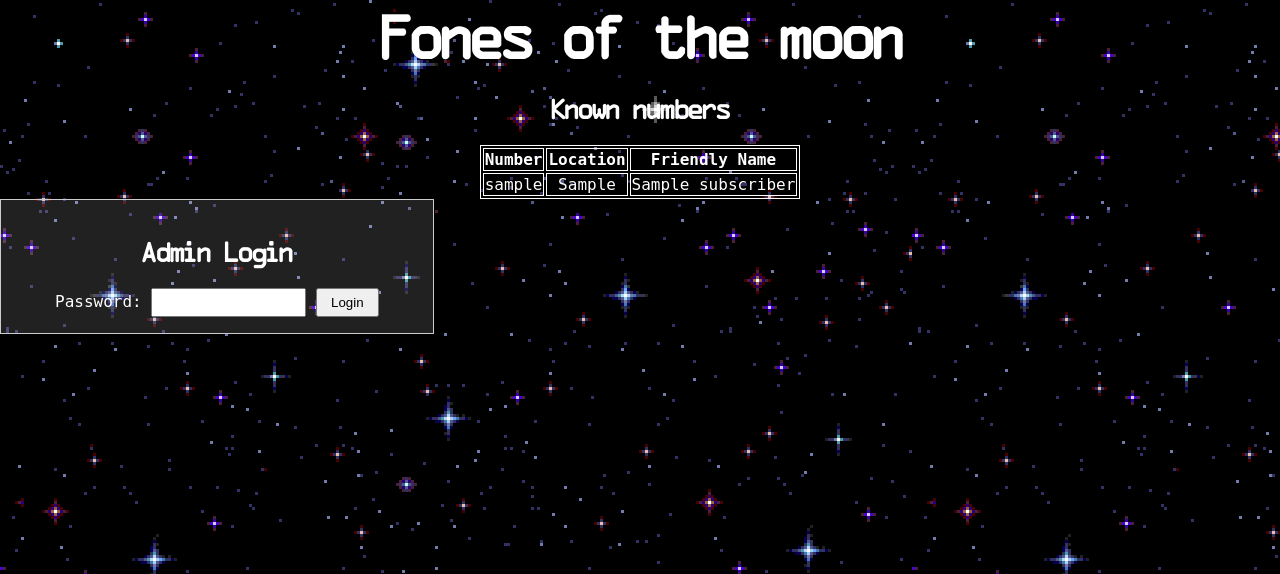
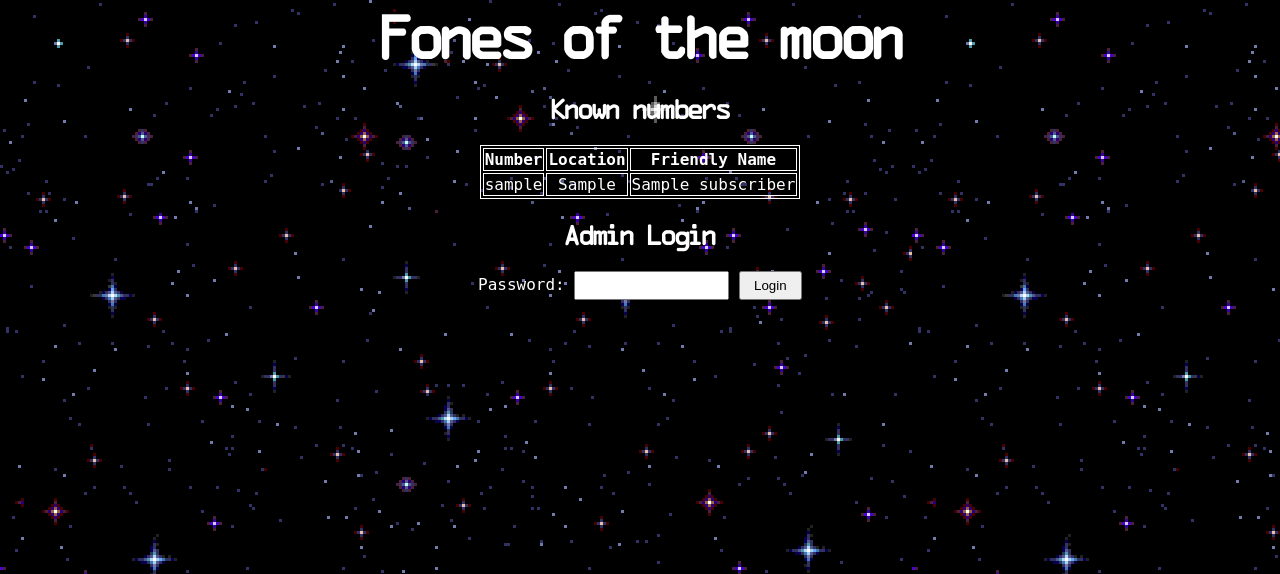
Before and after one commit to ReFil/fonesofthemoon, a PHP site: page / in a window 1280 px wide. Shown: the top 574 px of the page. Run offline with PHP 8.4, Linux system fonts and the light colour scheme; tables that the repository leaves empty or names only in its code hold one stand-in row (values such as "Sample post"); some libraries are stand-ins or nearby versions.

Commit message:
Update index.php

```diff
--- a/web/index.php
+++ b/web/index.php
@@ -96,8 +96,6 @@ $subscribers = $stmt->fetchAll(PDO::FETCH_ASSOC);
         .error { background: #f9f9f921; border: 1px solid #c00; padding: 0.8em; margin-bottom: 1em; }
         .danger { background: #f9f9f921; border-color: #c00; }
         .groups label { margin-right: 0.8em; font-size: 0.9em; }
-        .login-box { background: #f9f9f921; border: 1px solid #ccc; padding: 1em; margin-bottom: 1em; max-width: 400px; float: center; }
-        .logout { float: center; }
     </style>
 </head>
 <body>
@@ -162,18 +160,17 @@ $subscribers = $stmt->fetchAll(PDO::FETCH_ASSOC);
         </tr>
         <?php endforeach; ?>
     </table>
+    <p></p>
+
     <?php if (!$authenticated): ?>
-        <div class="login-box">
         <h2>Admin Login</h2>
         <form method="POST">
             <input type="hidden" name="login" value="1">
             <label>Password: <input type="password" name="admin_password" required></label>
             <button type="submit">Login</button>
         </form>
-        </div>
     <?php else: ?>
-        <p></p>
-        <a href="?logout=1" class="logout"><button>Logout</button></a>
+        <a href="?logout=1"><button>Logout</button></a>
 
         <h2>Add Subscriber</h2>
         <form method="POST">
```
Lines whose indentation alone changed are shown as unchanged.
